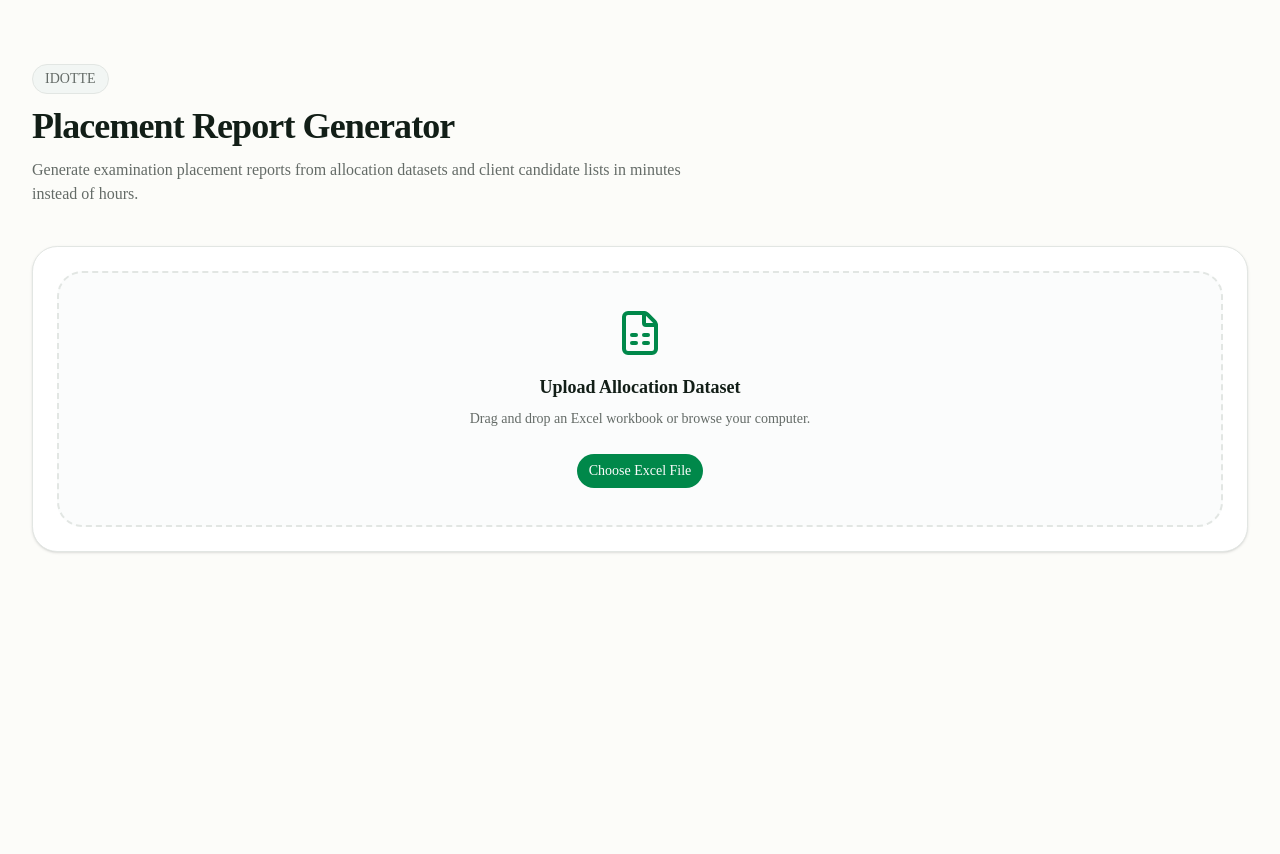
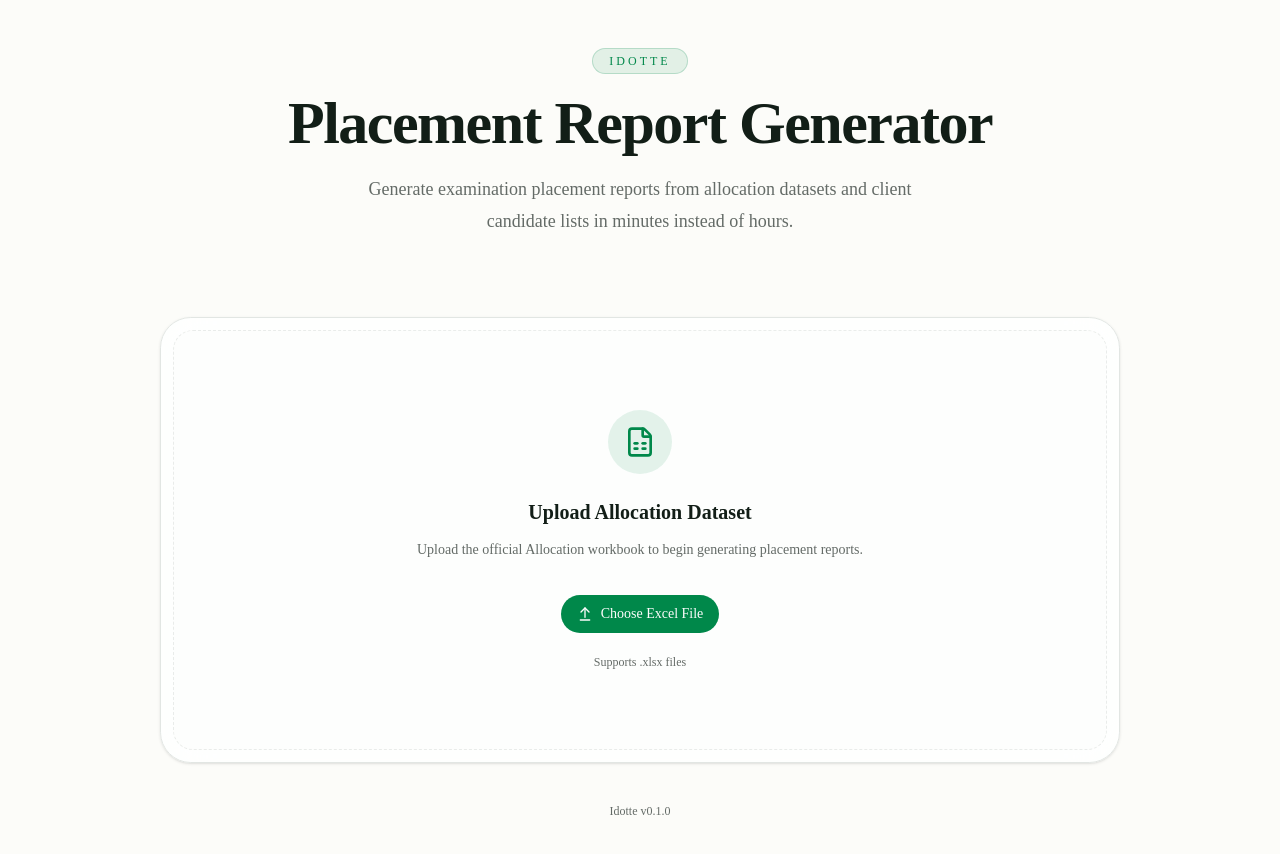
Before and after one commit to themanOsho/idotte, a Next.js app: page / in a window 1280 px wide. Shown: the top 854 px of the page. Before the commit the page ends 800 px from the top, so only its background shows below. Built offline with nearby package versions, Linux system fonts and the light colour scheme.

Commit message:
feat(ui): establish landing page and design system

```diff
--- a/src/app/globals.css
+++ b/src/app/globals.css
@@ -128,36 +128,8 @@
     @apply mx-auto w-full max-w-7xl px-6 lg:px-8;
   }
 
-  .page-header {
-    @apply flex flex-col gap-3 pb-10;
-  }
-
-  .page-title {
-    @apply text-4xl font-semibold tracking-tight;
-  }
-
-  .page-description {
-    @apply max-w-2xl text-muted-foreground;
-  }
-
-  .section-card {
-    @apply rounded-2xl border bg-card p-6 shadow-sm;
-  }
-
-  .upload-zone {
-    @apply flex min-h-64 cursor-pointer flex-col items-center justify-center rounded-2xl border-2 border-dashed border-border bg-muted/30 transition-colors duration-200;
-  }
-
-  .upload-zone:hover {
-    @apply border-primary bg-primary/5;
-  }
-
-}
-
-@layer utilities {
-
-  .page-container {
-    @apply mx-auto w-full max-w-7xl px-6 lg:px-8;
+  .page-boxed {
+    @apply mx-auto w-full max-w-5xl px-6 lg:px-8;
   }
 
   .page-header {
@@ -165,19 +137,35 @@
   }
 
   .page-title {
-    @apply text-4xl font-semibold tracking-tight;
+    @apply text-5xl font-semibold tracking-tight leading-tight md:text-6xl;
   }
 
   .page-description {
-    @apply max-w-2xl text-muted-foreground;
+    @apply text-base leading-8 text-muted-foreground md:text-lg;
   }
 
   .section-card {
-    @apply rounded-2xl border bg-card p-6 shadow-sm;
+    @apply rounded-3xl border bg-card/70 backdrop-blur-xl p-3 shadow-sm;
   }
 
   .upload-zone {
-    @apply flex min-h-64 cursor-pointer flex-col items-center justify-center rounded-2xl border-2 border-dashed border-border bg-muted/30 transition-colors duration-200;
+    @apply flex min-h-[420px]
+    flex-col
+    items-center
+    justify-center
+    rounded-[20px]
+    border
+    border-dashed
+    border-border/70
+    bg-background/60
+    px-10
+    text-center
+    transition-all
+    duration-300;
+  }
+
+  .upload-zone:hover {
+    @apply border-primary/40 bg-primary/5;
   }
 
   .upload-zone:hover {
@@ -187,4 +175,5 @@
   .dashboard-grid {
     @apply grid gap-6 lg:grid-cols-12;
   }
+
 }
--- a/src/app/page.tsx
+++ b/src/app/page.tsx
@@ -1,41 +1,72 @@
-import { FileSpreadsheet } from "lucide-react";
+import { FileSpreadsheet, ArrowUpFromLine } from "lucide-react";
 import { Button } from "@/components/ui/button";
 
 export default function HomePage() {
   return (
-    <main className="page-container py-16">
-      <section className="page-header">
-        <span className="inline-flex w-fit items-center rounded-full border bg-muted px-3 py-1 text-sm text-muted-foreground">
-          IDOTTE
-        </span>
+    <main className="page-container flex min-h-screen items-center justify-center py-12">
+      <div className="page-boxed space-y-10">
 
-        <h1 className="page-title">
+        {/* Hero */}
+
+        <section className="page-header items-center text-center">
+
+          <div className="rounded-full border border-primary/20 bg-primary/10 px-4 py-1 text-xs font-medium uppercase tracking-[0.25em] text-primary">
+            Idotte
+          </div>
+
+          <h1 className="page-title max-w-3xl">
             Placement Report Generator
           </h1>
 
-        <p className="page-description">
-          Generate examination placement reports from allocation datasets and
-          client candidate lists in minutes instead of hours.
+          <p className="page-description max-w-xl text-base">
+            Generate examination placement reports from allocation datasets
+            and client candidate lists in minutes instead of hours.
           </p>
+
         </section>
 
+        {/* Upload */}
+
         <section className="section-card">
+
           <div className="upload-zone">
-          <FileSpreadsheet className="mb-4 h-12 w-12 text-primary" />
 
-          <h2 className="text-lg font-semibold">
+            <div className="mb-6 flex h-16 w-16 items-center justify-center rounded-full bg-primary/10">
+
+              <FileSpreadsheet className="h-8 w-8 text-primary" />
+
+            </div>
+
+            <h2 className="text-xl font-semibold">
               Upload Allocation Dataset
             </h2>
 
-          <p className="mt-2 text-center text-sm text-muted-foreground">
-            Drag and drop an Excel workbook or browse your computer.
+            <p className="mt-3 max-w-md text-center text-sm text-muted-foreground leading-6">
+              Upload the official Allocation workbook to begin generating
+              placement reports.
             </p>
 
-          <Button className="mt-6">
+            <Button size="lg" className="mt-8 gap-2">
+
+              <ArrowUpFromLine className="h-4 w-4" />
+
               Choose Excel File
+
             </Button>
+
+            <p className="mt-5 text-xs text-muted-foreground">
+              Supports .xlsx files
+            </p>
+
           </div>
+
         </section>
+
+        <p className="text-center text-xs text-muted-foreground">
+          Idotte v0.1.0
+        </p>
+
+      </div>
     </main>
   );
 }
```
Also changed, not shown: 1 other file (tests, documents, lock files or other folders). Lines whose indentation alone changed are shown as unchanged.
